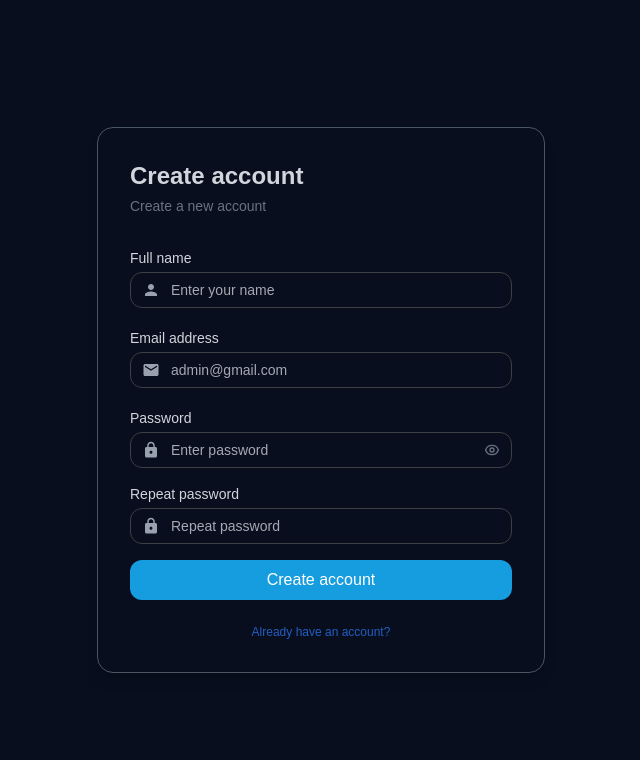
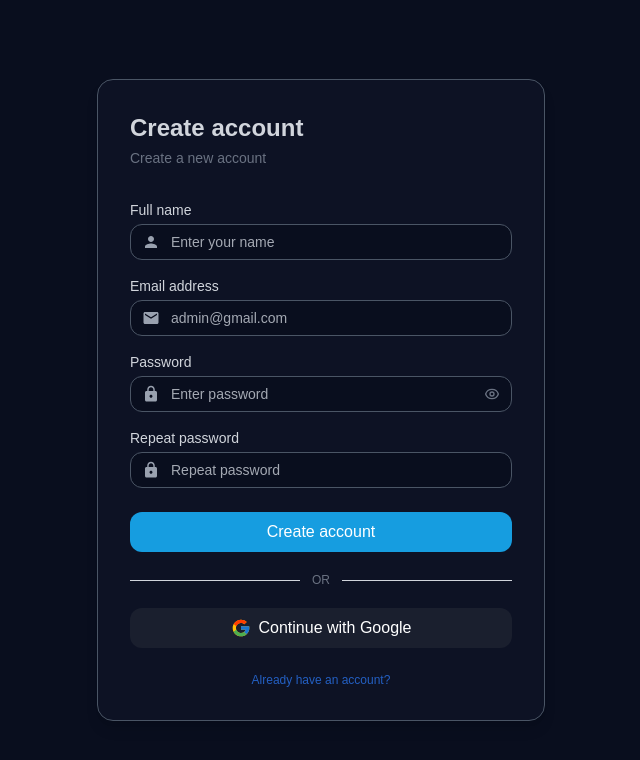
Before and after one commit to solijon010/hashim-schooll, a React (Vite) app: page /sign-up in a window 1280 px wide. Shown: the top 760 px of the page, without its empty margins (319-959 px from the left). Built offline with nearby package versions, Linux system fonts and the light colour scheme; no server answers; the database is empty.

Commit message:
Add google auth changes

```diff
--- a/src/I18n/index.js
+++ b/src/I18n/index.js
@@ -412,28 +412,28 @@ const resources = {
       Saved: "Сохранено",
       Save: "Сохранить",
       "No phone number": "Номер телефона отсутствует",
-      Login: "?????",
-      "Log in to your account": "??????? ? ???? ???????",
-      "Email address": "??????????? ?????",
-      Password: "??????",
-      "Enter your password": "??????? ??????",
-      "Do you have an account?": "? ??? ??? ???? ????????",
-      "You have successfully logged in": "?? ??????? ????? ? ???????!",
-      "Incorrect email or password": "???????????? ??????????? ????? ??? ??????",
-      "Create account": "??????? ???????",
-      "Email verified successfully": "??????????? ????? ??????? ????????????",
-      "Create a new account": "??????? ????? ???????",
-      "Please fill all fields": "??????????, ????????? ??? ????",
-      "Passwords do not match": "?????? ?? ?????????",
+      Login: "Вход",
+      "Log in to your account": "Войдите в свой аккаунт",
+      "Email address": "Адрес электронной почты",
+      Password: "Пароль",
+      "Enter your password": "Введите ваш пароль",
+      "Do you have an account?": "У вас есть аккаунт?",
+      "You have successfully logged in": "Вы успешно вошли в систему!",
+      "Incorrect email or password": "Неверный email или пароль",
+      "Create account": "Создать аккаунт",
+      "Email verified successfully": "Электронная почта успешно подтверждена",
+      "Create a new account": "Создать новый аккаунт",
+      "Please fill all fields": "Пожалуйста, заполните все поля",
+      "Passwords do not match": "Пароли не совпадают",
       "Verification link has been sent to your email":
-        "?????? ??? ????????????? ?????????? ?? ???? ?????",
-      "Registration failed": "??????????? ?? ???????",
-      "Full name": "?????? ???",
-      "Enter your name": "??????? ???",
-      "Enter password": "??????? ??????",
-      "Repeat password": "????????? ??????",
-      "Already have an account?": "??? ???? ????????",
-      Cancel: "??????",
+        "Ссылка для подтверждения отправлена на вашу электронную почту",
+      "Registration failed": "Регистрация не удалась",
+      "Full name": "Полное имя",
+      "Enter your name": "Введите имя",
+      "Enter password": "Введите пароль",
+      "Repeat password": "Повторите пароль",
+      "Already have an account?": "Уже есть аккаунт?",
+      Cancel: "Отмена",
     },
   },
 };
--- a/src/pages/SignUp/index.jsx
+++ b/src/pages/SignUp/index.jsx
@@ -3,16 +3,19 @@ import { Input, Button } from "rsuite";
 import { Link, useNavigate } from "react-router-dom";
 import { MdEmail, MdLock, MdPerson } from "react-icons/md";
 import { HiOutlineEye, HiOutlineEyeOff } from "react-icons/hi";
+import { FcGoogle } from "react-icons/fc"; // Google ikonkasi
 import {
   createUserWithEmailAndPassword,
   updateProfile,
   sendEmailVerification,
   onAuthStateChanged,
+  GoogleAuthProvider, // Qo'shildi
+  signInWithPopup, // Qo'shildi
 } from "firebase/auth";
+import { auth } from "../../firebase/firebase";
 import { useSelector } from "react-redux";
 import { useTranslation } from "react-i18next";
 import { toast } from "react-toastify";
-import { auth } from "../../firebase/firebase";
 
 function SignUp() {
   const [name, setName] = useState("");
@@ -29,6 +32,24 @@ function SignUp() {
 
   const intervalRef = useRef(null);
 
+  // 🌐 Google orqali ro'yxatdan o'tish funksiyasi
+  const handleGoogleSignUp = async () => {
+    const provider = new GoogleAuthProvider();
+    setLoading(true);
+    try {
+      const result = await signInWithPopup(auth, provider);
+      if (result.user) {
+        toast.success(t("Successfully signed up with Google"));
+        navigate("/");
+      }
+    } catch (error) {
+      console.error(error);
+      toast.error(t("Google registration failed"));
+    } finally {
+      setLoading(false);
+    }
+  };
+
   // 🔁 Email verification checker
   const startEmailVerificationCheck = (user) => {
     intervalRef.current = setInterval(async () => {
@@ -43,7 +64,7 @@ function SignUp() {
     }, 3000);
   };
 
-  // 🔐 Auth state listener (logout bo‘lsa tekshiruv to‘xtaydi)
+  // 🔐 Auth state listener
   useEffect(() => {
     const unsubscribe = onAuthStateChanged(auth, (user) => {
       if (!user && intervalRef.current) {
@@ -99,7 +120,7 @@ function SignUp() {
     >
       <div
         className={`w-full max-w-md rounded-2xl shadow-lg p-8
-        ${theme === "dark" ? "border border-gray-600" : "border border-gray-300"}`}
+        ${theme === "dark" ? "border border-gray-600 bg-[#0D1224]" : "border border-gray-300 bg-white"}`}
       >
         {/* Header */}
         <div className="mb-8">
@@ -114,63 +135,65 @@ function SignUp() {
           </p>
         </div>
 
-        {/* Name */}
-        <div className="mb-5">
+        {/* Inputlar ro'yxati (Name, Email, Password, Repeat) */}
+        <div className="space-y-4">
+          {/* Full Name */}
+          <div>
             <label
-            className={`${theme === "dark" ? "text-gray-300" : "text-gray-600"} text-sm block mb-1`}
+              className={`text-sm block mb-1 ${theme === "dark" ? "text-gray-300" : "text-gray-600"}`}
             >
               {t("Full name")}
             </label>
             <div className="relative">
-            <MdPerson className="absolute left-3 top-1/2 -translate-y-1/2 text-gray-400 text-lg" />
+              <MdPerson className="absolute left-3 top-1/2 -translate-y-1/2 text-gray-400 text-lg z-10" />
               <Input
                 value={name}
                 onChange={setName}
                 placeholder={t("Enter your name")}
-              className={`!pl-10 !rounded-xl ${theme === "dark" ? "!bg-[#090E1E]" : "!bg-transparent"}`}
+                className={`!pl-10 !rounded-xl ${theme === "dark" ? "!bg-[#090E1E] !border-gray-600 !text-white" : ""}`}
               />
             </div>
           </div>
 
           {/* Email */}
-        <div className="mb-5">
+          <div>
             <label
-            className={`${theme === "dark" ? "text-gray-300" : "text-gray-600"} text-sm block mb-1`}
+              className={`text-sm block mb-1 ${theme === "dark" ? "text-gray-300" : "text-gray-600"}`}
             >
               {t("Email address")}
             </label>
             <div className="relative">
-            <MdEmail className="absolute left-3 top-1/2 -translate-y-1/2 text-gray-400 text-lg" />
+              <MdEmail className="absolute left-3 top-1/2 -translate-y-1/2 text-gray-400 text-lg z-10" />
               <Input
                 type="email"
                 value={email}
                 onChange={setEmail}
                 placeholder="admin@gmail.com"
-              className={`!pl-10 !rounded-xl ${theme === "dark" ? "!bg-[#090E1E]" : "!bg-transparent"}`}
+                className={`!pl-10 !rounded-xl ${theme === "dark" ? "!bg-[#090E1E] !border-gray-600 !text-white" : ""}`}
               />
             </div>
           </div>
 
           {/* Password */}
-        <div className="mb-4">
+          <div>
             <label
-            className={`${theme === "dark" ? "text-gray-300" : "text-gray-600"} text-sm block mb-1`}
+              className={`text-sm block mb-1 ${theme === "dark" ? "text-gray-300" : "text-gray-600"}`}
             >
               {t("Password")}
             </label>
             <div className="relative">
-            <MdLock className="absolute left-3 top-1/2 -translate-y-1/2 text-gray-400 text-lg" />
+              <MdLock className="absolute left-3 top-1/2 -translate-y-1/2 text-gray-400 text-lg z-10" />
               <Input
                 type={showPassword ? "text" : "password"}
                 value={password}
                 onChange={setPassword}
                 placeholder={t("Enter password")}
-              className={`!pl-10 !pr-10 !rounded-xl ${theme === "dark" ? "!bg-[#090E1E]" : "!bg-transparent"}`}
+                className={`!pl-10 !pr-10 !rounded-xl ${theme === "dark" ? "!bg-[#090E1E] !border-gray-600 !text-white" : ""}`}
               />
               <button
                 type="button"
                 onClick={() => setShowPassword(!showPassword)}
-              className="absolute right-3 top-1/2 -translate-y-1/2 text-gray-500 cursor-pointer"
+                className="absolute right-3 top-1/2 -translate-y-1/2 text-gray-500 cursor-pointer z-10"
               >
                 {showPassword ? <HiOutlineEyeOff /> : <HiOutlineEye />}
               </button>
@@ -178,34 +201,56 @@ function SignUp() {
           </div>
 
           {/* Repeat Password */}
-        <div className="mb-4">
+          <div>
             <label
-            className={`${theme === "dark" ? "text-gray-300" : "text-gray-600"} text-sm block mb-1`}
+              className={`text-sm block mb-1 ${theme === "dark" ? "text-gray-300" : "text-gray-600"}`}
             >
               {t("Repeat password")}
             </label>
             <div className="relative">
-            <MdLock className="absolute left-3 top-1/2 -translate-y-1/2 text-gray-400 text-lg" />
+              <MdLock className="absolute left-3 top-1/2 -translate-y-1/2 text-gray-400 text-lg z-10" />
               <Input
                 type={showPassword ? "text" : "password"}
                 value={repeatPassword}
                 onChange={setRepeatPassword}
                 placeholder={t("Repeat password")}
-              className={`!pl-10 !pr-10 !rounded-xl ${theme === "dark" ? "!bg-[#090E1E]" : "!bg-transparent"}`}
+                className={`!pl-10 !pr-10 !rounded-xl ${theme === "dark" ? "!bg-[#090E1E] !border-gray-600 !text-white" : ""}`}
               />
             </div>
           </div>
+        </div>
 
-        {error && <p className="text-sm text-red-500 mb-4">{error}</p>}
+        {error && <p className="text-sm text-red-500 my-4">{error}</p>}
 
         <Button
           appearance="primary"
           loading={loading}
           block
           onClick={handleRegister}
-          className="!rounded-xl !py-2 !text-base"
+          className="!rounded-xl !py-2 !text-base mt-6"
         >
           {t("Create account")}
+        </Button>
+
+        {/* --- OR Divider --- */}
+        <div className="my-5 flex items-center before:content-[''] before:flex-1 before:border-b before:border-gray-300 after:content-[''] after:flex-1 after:border-b after:border-gray-300">
+          <span
+            className={`px-3 text-xs uppercase ${theme === "dark" ? "text-gray-500" : "text-gray-400"}`}
+          >
+            {t("or")}
+          </span>
+        </div>
+
+        {/* --- Google Tugmasi --- */}
+        <Button
+          appearance="default"
+          block
+          onClick={handleGoogleSignUp}
+          className={`!rounded-xl !py-2 !text-base !flex !items-center !justify-center !gap-2
+          ${theme === "dark" ? "!bg-[#1a1f2e] !text-white !border-gray-600" : ""}`}
+        >
+          <FcGoogle className="text-xl" />
+          {t("Continue with Google")}
         </Button>
 
         <div className="w-full flex justify-center">
```
Lines whose indentation alone changed are shown as unchanged.
